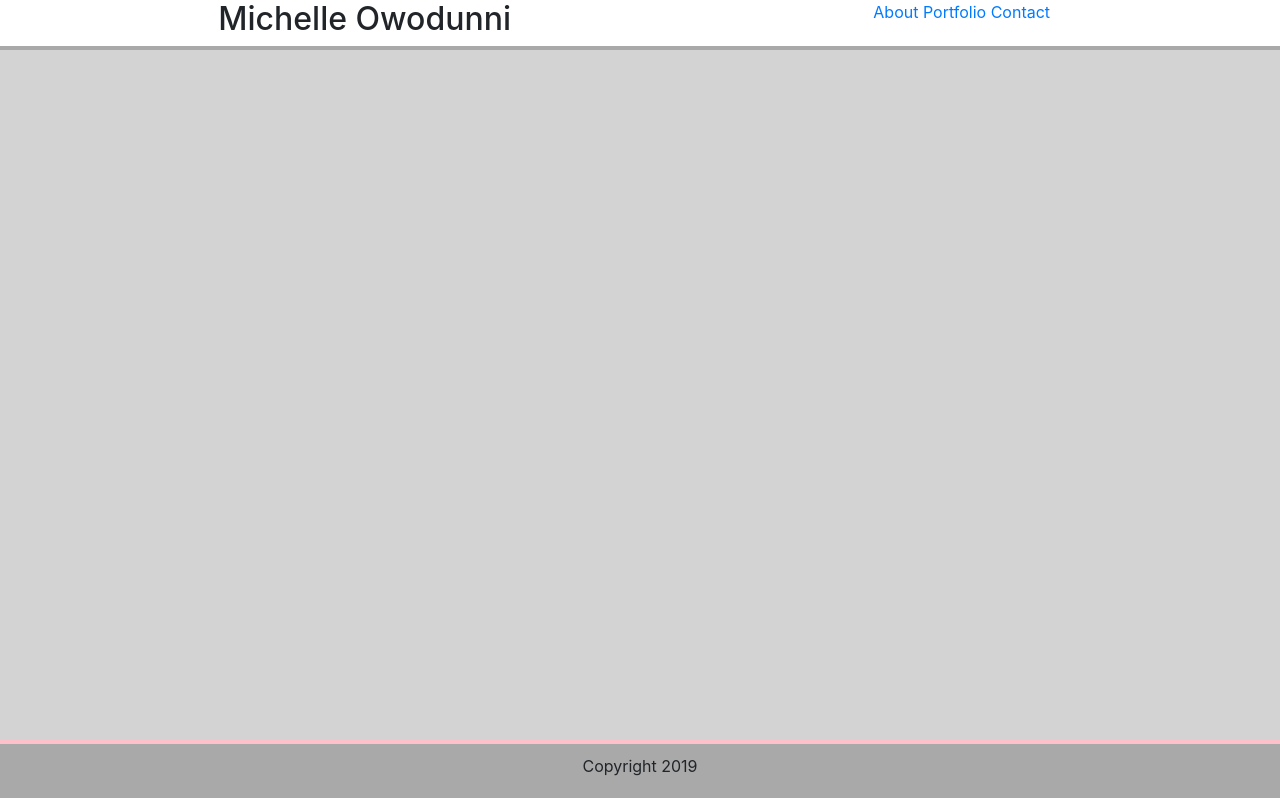
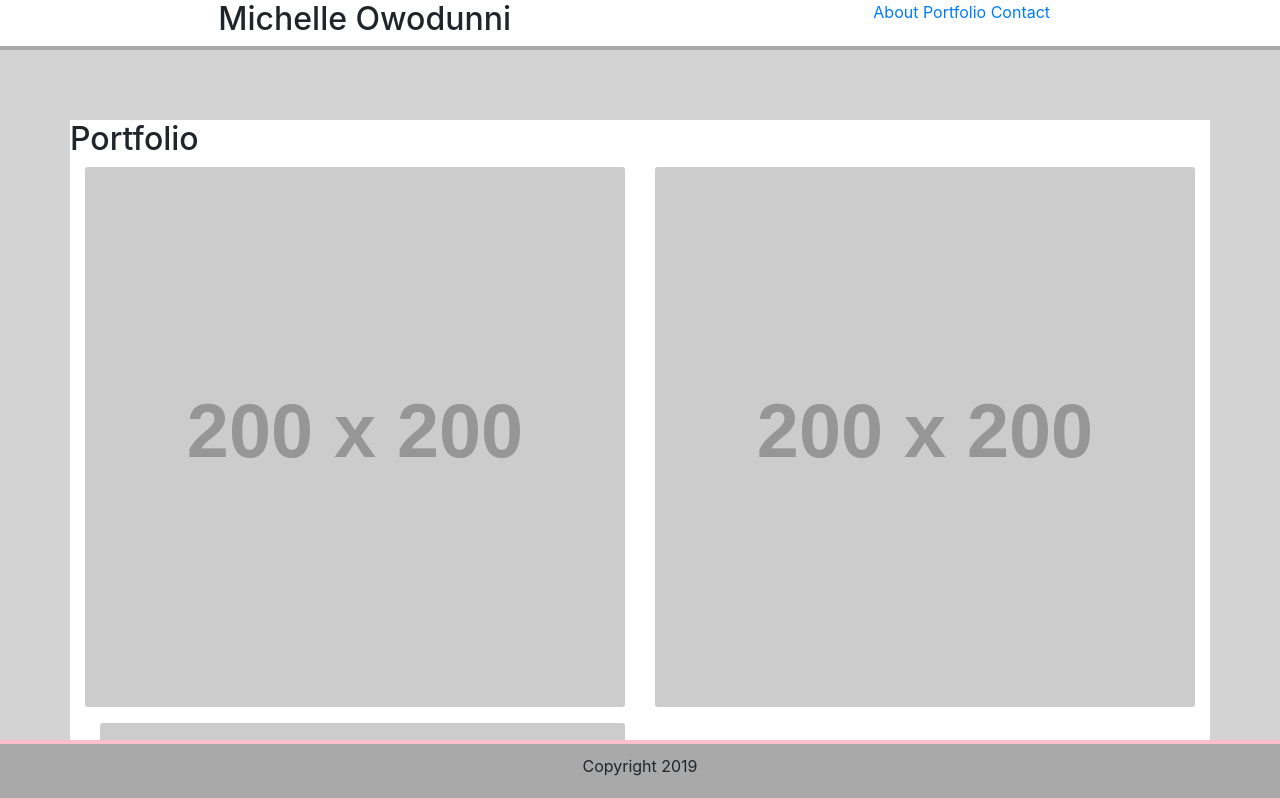
Before and after one commit to owodu001/Homework-2, a plain HTML site: page portfolio.html in a window 1280 px wide. Shown: the top 798 px of the page. Drawn offline with nearby package versions, Linux system fonts and the light colour scheme; placeholder pictures from the web are drawn by us.

Commit message:
updates to portfolio

```diff
--- a/assets/css/portfolio.css
+++ b/assets/css/portfolio.css
@@ -1,6 +1,10 @@
 .container {
     width: 960px;
     margin: 0 auto;
+  }
+
+  .main-section {
+    background-color: white;
   }
 
   .list-style {
@@ -73,9 +77,7 @@
   }
 
   .pics {
-      margin: 5px;
-      display: flex;
-      justify-content: space-between;
+      padding: 5px;
   }
 
   .tech {
@@ -87,11 +89,15 @@
       width: 150px;
   }
 
+  form {
+      background-color: white;
+  }
+
   /* .app {  */
-  background-color: teal;
+  /* background-color: teal;
   color: white;
   text-align: center;
   height: 18px;
   position: absolute;
   width: 150px;
-  }
+  } */
--- a/portfolio.html
+++ b/portfolio.html
@@ -1,14 +1,14 @@
 <!DOCTYPE html>
 <html lang="en">
+
 <head>
     <meta charset="UTF-8">
     <meta name="viewport" content="width=device-width, initial-scale=1.0">
     <meta http-equiv="X-UA-Compatible" content="ie=edge">
     <title>Document</title>
-    <link rel="stylesheet" href="https://stackpath.bootstrapcdn.com/bootstrap/4.3.1/css/bootstrap.min.css" integrity="sha384-ggOyR0iXCbMQv3Xipma34MD+dH/1fQ784/j6cY/iJTQUOhcWr7x9JvoRxT2MZw1T" crossorigin="anonymous">
-    <link rel="stylesheet" href="assets/css/style.css"
-</head>
-<body>
+    <link rel="stylesheet" href="https://stackpath.bootstrapcdn.com/bootstrap/4.3.1/css/bootstrap.min.css"
+        integrity="sha384-ggOyR0iXCbMQv3Xipma34MD+dH/1fQ784/j6cY/iJTQUOhcWr7x9JvoRxT2MZw1T" crossorigin="anonymous">
+    <link rel="stylesheet" href="assets/css/style.css" </head> <body>
 
     <div class="row top">
         <div class="col-lg-2"></div>
@@ -24,6 +24,55 @@
             </div>
         </div>
     </div>
+
+    <form>
+
+        <div class="row">
+            <div class="col-12 gap"></div>
+        </div>
+        <div class="container main-section">
+                <div class="row">
+                    <h2>
+                       Portfolio
+                    </h2>
+                </div>
+            <div class="row pics">
+                <div class="col-md-6 mb-3">
+                    <img src="https://placehold.it/200x200" class="card-img img-fluid">
+                </div>
+                <div class="col-md-6 mb-3">
+                    <img src="https://placehold.it/200x200" class="card-img img-fluid">
+                </div>
+            </div>
+            <div class="col-md-6">
+                <img src="https://placehold.it/200x200" class="card-img img-fluid">
+            </div>
+        </div>
+        <div class="row">
+            <div class="col-12 gap"></div>
+        </div>
+    </form>
+
+    <!-- <div class="container">
+        <div class="row">
+            <div class="col-12">
+                <h2>Portfolio</h2>
+            </div>
+            <div class="col-md-6">
+                <img src="assets/images/veggies.jpg" alt="veggie pic">
+            </div>
+            <div class="col-md-6">
+                <img src="assets/images/wellness-apple.jpg" alt="wellness-apple pic">
+            </div>
+            <div class="row">
+                <div class="col-md-6">
+                    <img src="assets/images/download.jpg" alt="health pic">
+                </div>
+                <div class="w-100"></div>
+            </div>
+        </div>
+    </div> -->
+
     <!-- <nav class="navbar navbar-expand-lg navbar-light bg-light">
             <h2 class="name">Michelle Owodunni</h2>
                 <button class="navbar-toggler" type="button" data-toggle="collapse" data-target="#navbarNav" aria-controls="navbarNav" aria-expanded="false" aria-label="Toggle navigation">
@@ -54,4 +103,5 @@
     </div>
 
     </body>
+
 </html>
```
Also changed, not shown: index.html (+1 -10 lines). Lines whose indentation alone changed are shown as unchanged.
